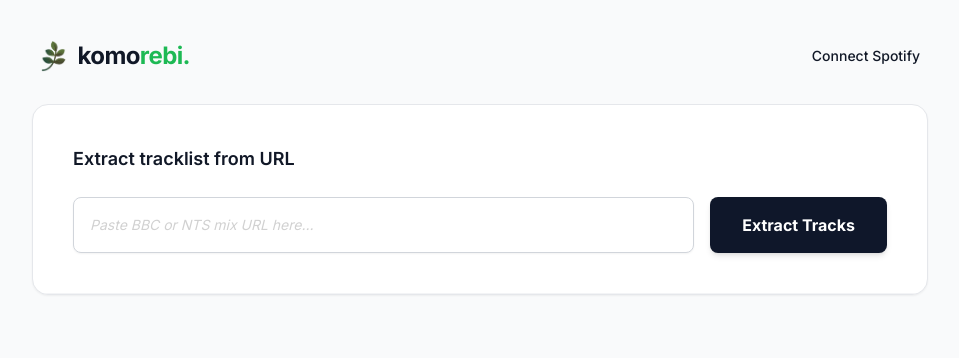
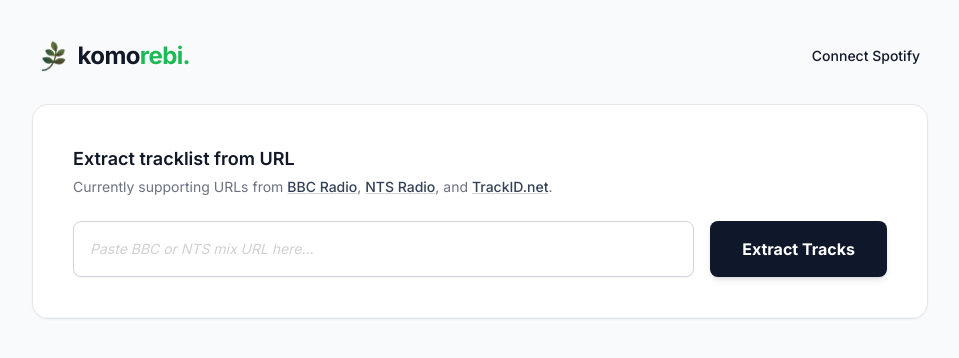
Before and after one commit to twhi/komorebi, a Django app: page / in a window 1280 px wide. Shown: the top 358 px of the page, without its empty margins (160-1119 px from the left). Run offline with Django 5.2, Linux system fonts and the light colour scheme; some libraries are stand-ins or nearby versions.

Commit message:
add helper links

```diff
--- a/scraper/templates/scraper/index.html
+++ b/scraper/templates/scraper/index.html
@@ -88,7 +88,18 @@
     <main class="w-full max-w-4xl bg-white rounded-2xl shadow-sm border border-gray-200 overflow-hidden">
 
         <div class="p-8 md:p-10 border-b border-gray-100">
-            <h2 class="text-lg font-semibold mb-6">Extract tracklist from URL</h2>
+            <h2 class="text-lg font-semibold mb-1">Extract tracklist from URL</h2>
+            <p class="text-sm text-gray-500 mb-6">
+                Currently supporting URLs from
+                <a href="https://www.bbc.co.uk/sounds/schedules/bbc_6music" target="_blank" rel="noopener noreferrer"
+                    class="text-slate-700 hover:text-spotify font-medium underline decoration-gray-300 hover:decoration-spotify transition-colors">BBC
+                    Radio</a>,
+                <a href="https://www.nts.live/" target="_blank" rel="noopener noreferrer"
+                    class="text-slate-700 hover:text-spotify font-medium underline decoration-gray-300 hover:decoration-spotify transition-colors">NTS
+                    Radio</a>, and
+                <a href="https://trackid.net/" target="_blank" rel="noopener noreferrer"
+                    class="text-slate-700 hover:text-spotify font-medium underline decoration-gray-300 hover:decoration-spotify transition-colors">TrackID.net</a>.
+            </p>
 
             <form id="scrapeForm" hx-post="{% url 'home' %}" hx-target="#results-section" hx-indicator="#btnSpinner"
                 class="flex flex-col md:flex-row gap-4">
```
